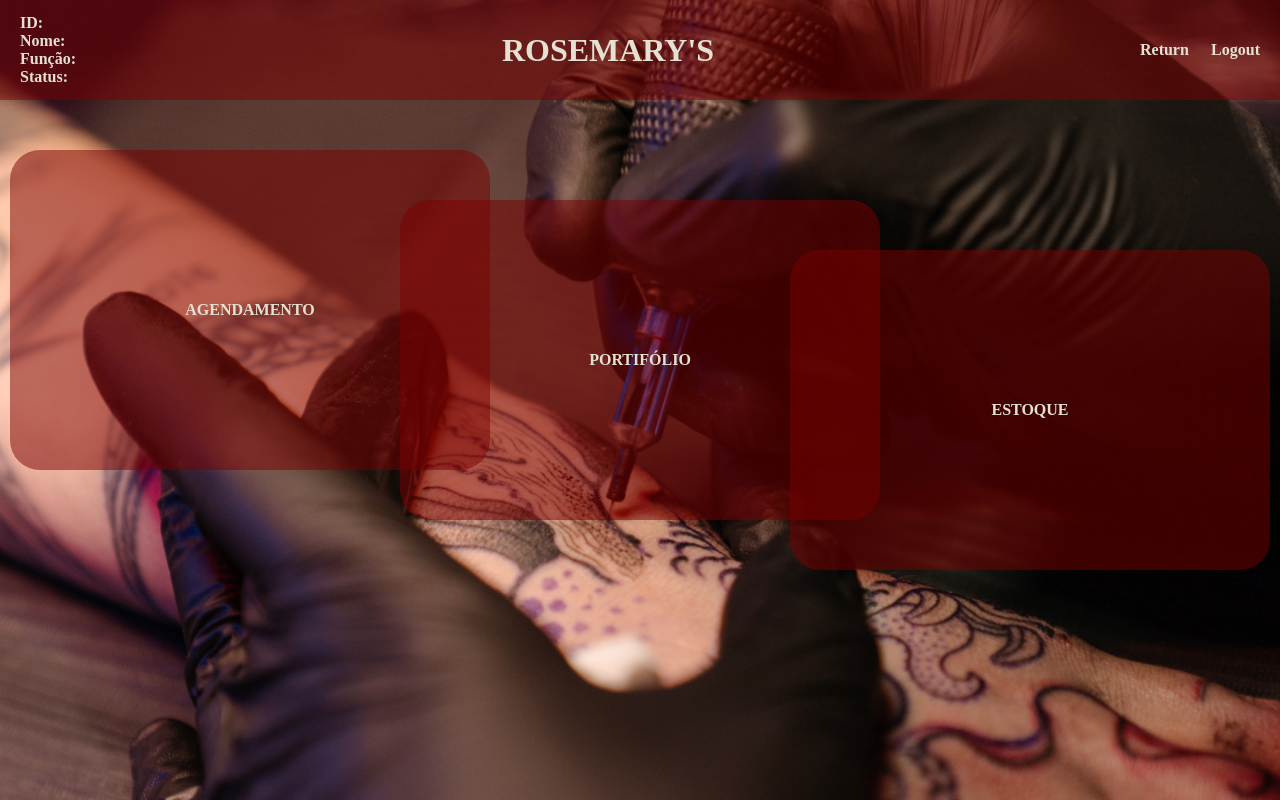
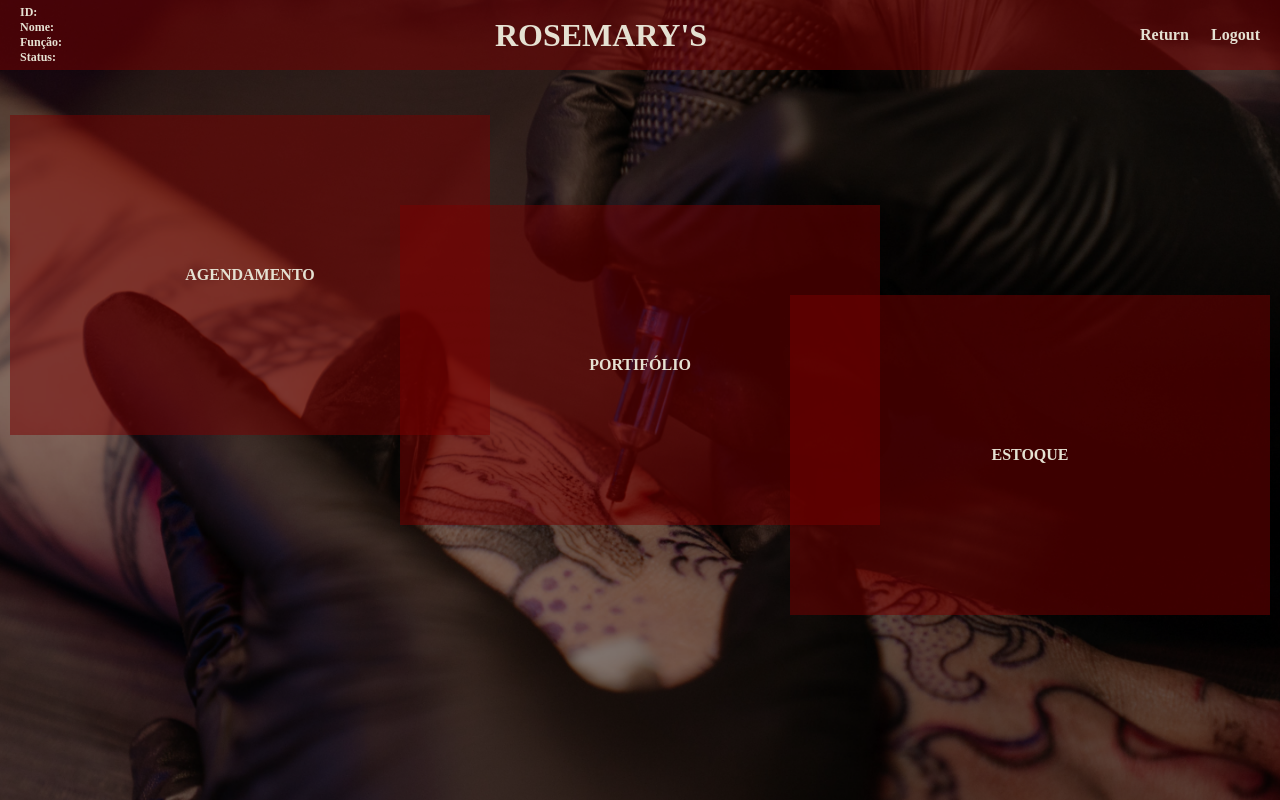
Before and after one commit to LeoAChaves/Rosemarys_Tattoo_Studio, a React (Create React App) app: page /funcionario/home in a window 1280 px wide. Built offline with nearby package versions, Linux system fonts and the light colour scheme.

Commit message:
Ajustes pág F/Home e alterando caminho de arquivos

```diff
--- a/src/components/Funcionario/FHeader/FHeader.jsx
+++ b/src/components/Funcionario/FHeader/FHeader.jsx
@@ -3,7 +3,7 @@ import styled from "styled-components";
 function FHeader() {
   const FHeader = styled.header`
     width: 100%;
-    height: 100px;
+    height: 70px;
     background-color: ${({ theme }) => theme.primary};
     display: flex;
     align-items: center;
@@ -17,6 +17,9 @@ function FHeader() {
     ul {
       color: ${({ theme }) => theme.text};
     }
+    ul.info {
+      font-size: 12px;
+    }
     .logout {
       width: 120px;
       display: flex;
@@ -25,7 +28,7 @@ function FHeader() {
   `;
   return (
     <FHeader>
-      <ul>
+      <ul className="info">
         <li>ID:</li>
         <li>Nome:</li>
         <li>Função:</li>
--- a/src/components/Funcionario/FHomeMain/FHomeMainCard.jsx
+++ b/src/components/Funcionario/FHome/FHomeCard.jsx
@@ -1,14 +1,13 @@
 import styled from "styled-components";
 
-function FHomeMainCard({ tipo, texto }) {
-  const FHomeMainCard = styled.div`
+function FHomeCard({ tipo, texto }) {
+  const FHomeCard = styled.div`
     width: 480px;
     height: 320px;
     background-color: ${({ theme }) => theme.primary};
     display: flex;
     justify-content: center;
     align-items: center;
-    border-radius: 30px;
     transition: 1s;
     p {
       color: ${({ theme }) => theme.text};
@@ -17,15 +16,16 @@ function FHomeMainCard({ tipo, texto }) {
     }
     &:hover {
       background-color: ${({ theme }) => theme.primary_solid};
+      cursor: pointer;
     }
     &.primeiro {
       position: absolute;
-      top: 150px;
+      top: 115px;
       left: 10px;
     }
     &.segundo {
       position: absolute;
-      top: 200px;
+      top: 205px;
       margin-left: auto;
       margin-right: auto;
       left: 0;
@@ -34,15 +34,15 @@ function FHomeMainCard({ tipo, texto }) {
     }
     &.terceiro {
       position: absolute;
-      top: 250px;
+      top: 295px;
       right: 10px;
     }
   `;
   return (
-    <FHomeMainCard className={tipo}>
+    <FHomeCard className={tipo}>
       <p>{texto}</p>
-    </FHomeMainCard>
+    </FHomeCard>
   );
 }
 
-export default FHomeMainCard;
+export default FHomeCard;
--- /dev/null
+++ b/src/components/Funcionario/FHome/FHomeMain.jsx
@@ -0,0 +1,15 @@
+import styled from "styled-components";
+import FHomeCard from "./FHomeCard.jsx";
+
+function FHomeMain() {
+  const FHomeMain = styled.main``;
+  return (
+    <FHomeMain>
+      <FHomeCard tipo="primeiro" texto="Agendamento" />
+      <FHomeCard tipo="segundo" texto="Portifólio" />
+      <FHomeCard tipo="terceiro" texto="Estoque" />
+    </FHomeMain>
+  );
+}
+
+export default FHomeMain;
--- a/src/components/Funcionario/FHomeMain/FHomeMain.jsx
+++ /dev/null
@@ -1,15 +0,0 @@
-import styled from "styled-components";
-import FHomeMainCard from "./FHomeMainCard";
-
-function FHomeMain() {
-  const FHomeMain = styled.main``;
-  return (
-    <FHomeMain>
-      <FHomeMainCard tipo="primeiro" texto="Agendamento" />
-      <FHomeMainCard tipo="segundo" texto="Portifólio" />
-      <FHomeMainCard tipo="terceiro" texto="Estoque" />
-    </FHomeMain>
-  );
-}
-
-export default FHomeMain;
--- a/src/pages/Funcionario/FHome.jsx
+++ b/src/pages/Funcionario/FHome.jsx
@@ -1,7 +1,7 @@
 import styled from "styled-components";
 import FHeader from "../../components/Funcionario/FHeader/FHeader.jsx";
 import funcionarioBackground from "../../assets/images/funcionarioBackground.png";
-import FHomeMain from "../../components/Funcionario/FHomeMain/FHomeMain.jsx";
+import FHomeMain from "../../components/Funcionario/FHome/FHomeMain.jsx";
 
 function FHome() {
   const FHome = styled.body`
```
Also changed, not shown: src/assets/images/funcionarioBackground.png.
